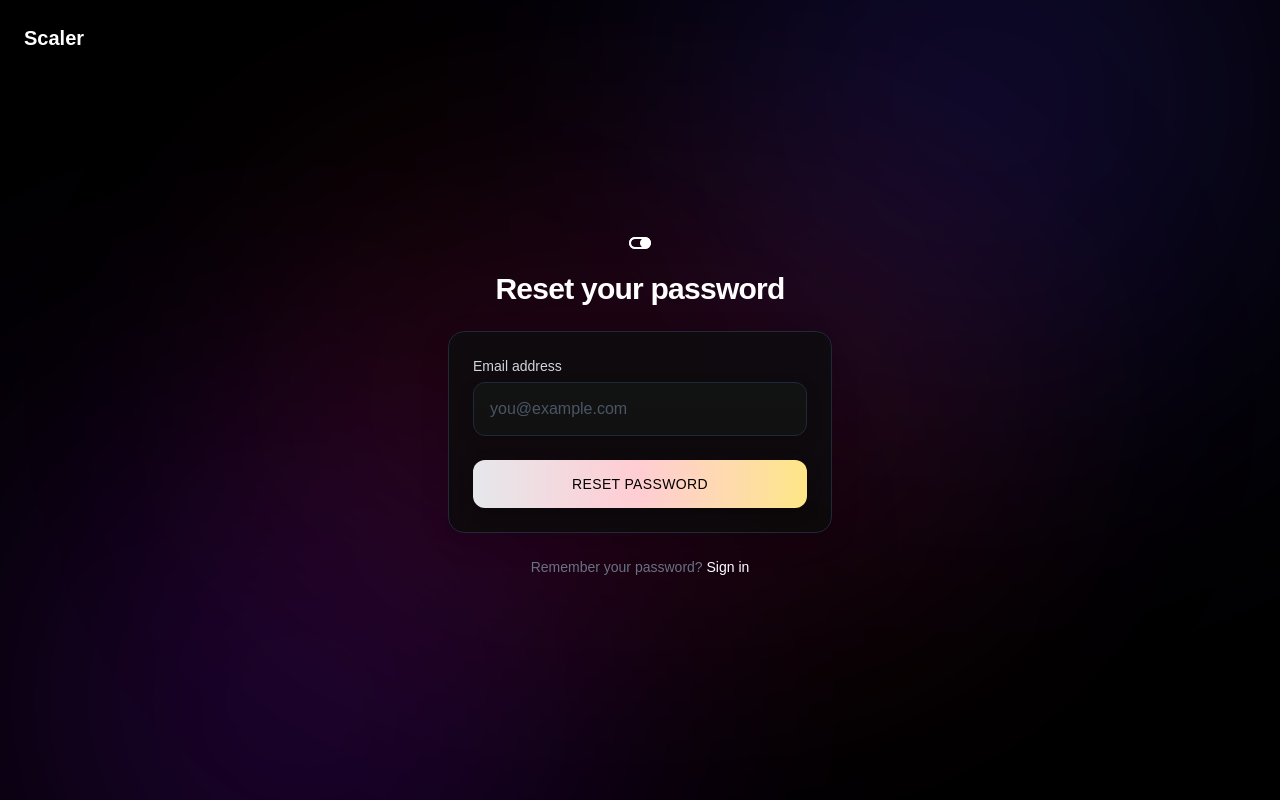
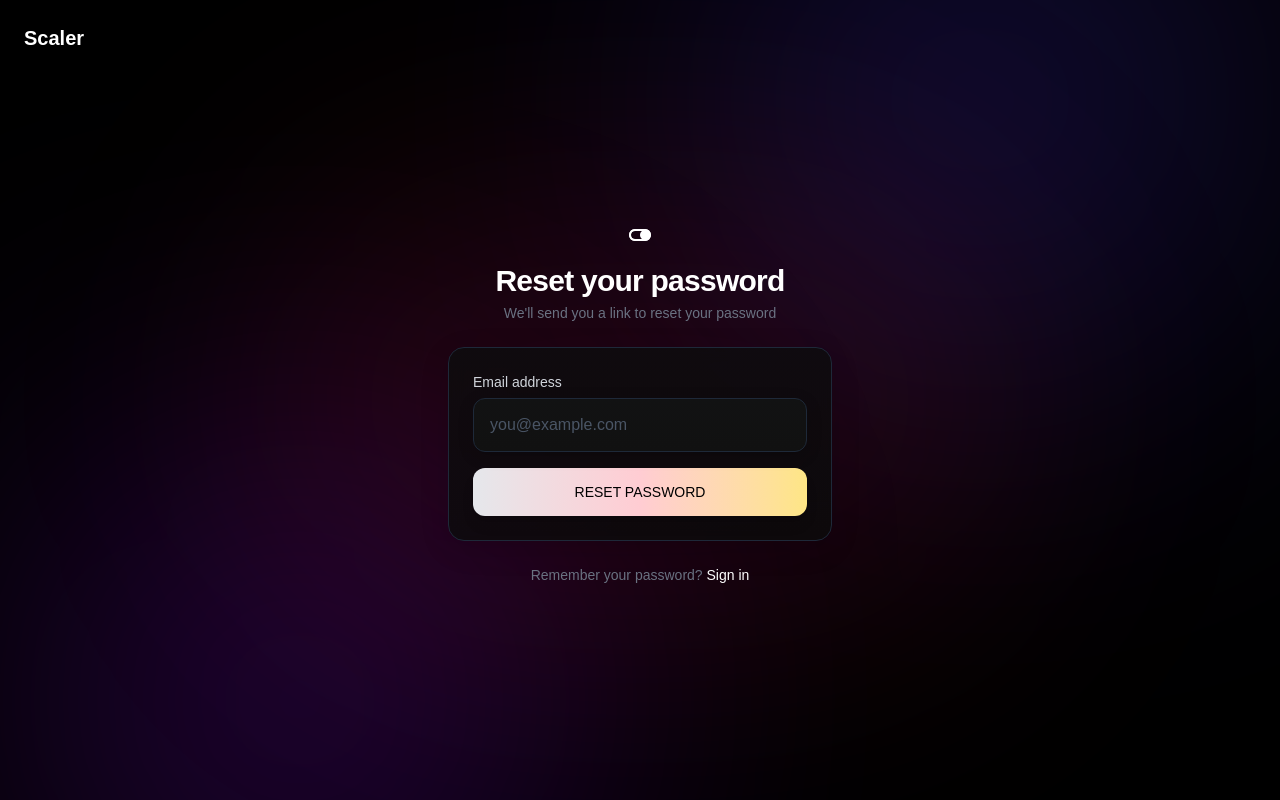
Before and after one commit to Scaler-Innovation-Labs/Scaler-Internal-Tools-Frontend, a Next.js app: page /forgot-password in a window 1280 px wide. Built offline with nearby package versions, Linux system fonts and the light colour scheme.

Commit message:
ui components for reusibilty and styling

```diff
--- a/src/app/(auth)/forgot-password/page.tsx
+++ b/src/app/(auth)/forgot-password/page.tsx
@@ -5,6 +5,8 @@ import Link from "next/link";
 import { useForm } from "react-hook-form";
 import { zodResolver } from "@hookform/resolvers/zod";
 import { z } from "zod";
+import { Input } from "@/components/ui/input";
+import { Button } from "@/components/ui/button";
 
 const forgotPasswordSchema = z.object({
   email: z.string().email("Please enter a valid email"),
@@ -56,6 +58,9 @@ export default function ForgotPasswordPage() {
 
       <div className="text-center mb-6">
         <h1 className="text-3xl font-bold tracking-tight">Reset your password</h1>
+        <p className="text-sm text-gray-500 mt-1">
+          We'll send you a link to reset your password
+        </p>
       </div>
 
       <div className="w-full max-w-sm bg-[#0c0c0c]/80 border border-gray-800 rounded-2xl backdrop-blur-sm shadow-[0_8px_30px_rgb(0,0,0,0.12)] p-6 relative overflow-hidden">
@@ -70,45 +75,34 @@ export default function ForgotPasswordPage() {
             </div>
             <h3 className="text-xl font-medium text-white">Check your email</h3>
             <p className="text-gray-400 text-center text-sm">
-              We&apos;ve sent you a password reset link. Please check your inbox.
+              We've sent you a password reset link. Please check your inbox.
             </p>
             <div className="w-full pt-4">
-              <Link
-                href="/login"
-                className="w-full block text-center py-3.5 font-medium rounded-xl transition-colors uppercase text-sm tracking-wide bg-gradient-to-r from-gray-200 via-rose-200 to-amber-200 hover:from-gray-100 hover:via-rose-100 hover:to-amber-100 text-black mt-2 shadow-[0_4px_15px_rgba(0,0,0,0.3)]"
-              >
-                BACK TO LOGIN
+              <Link href="/login" className="block w-full">
+                <Button fullWidth>
+                  BACK TO LOGIN
+                </Button>
               </Link>
             </div>
           </div>
         ) : (
           <form onSubmit={handleSubmit(onSubmit)} className="space-y-4 relative z-10">
-            <div>
-              <label htmlFor="email" className="block text-sm font-medium mb-1.5 text-gray-300">
-                Email address
-              </label>
-              <div className="bg-[#111111] border border-gray-800 rounded-xl overflow-hidden shadow-[0_4px_15px_rgba(0,0,0,0.2)] relative">
-                <input
-                  {...register("email")}
-                  type="email"
-                  id="email"
-                  placeholder="you@example.com"
-                  className="w-full px-4 py-3.5 bg-transparent text-white placeholder:text-gray-600 focus:outline-none z-10 relative"
-                />
-                <div className="absolute inset-0 bg-gradient-to-b from-gray-800/5 to-transparent pointer-events-none"></div>
-              </div>
-              {errors.email && (
-                <p className="text-red-500 text-sm mt-1">{errors.email.message}</p>
-              )}
-            </div>
+            <Input
+              {...register("email")}
+              id="email"
+              type="email"
+              label="Email address"
+              placeholder="you@example.com"
+              error={errors.email?.message}
+            />
 
-            <button
+            <Button
               type="submit"
-              disabled={isLoading}
-              className="w-full py-3.5 font-medium rounded-xl transition-colors uppercase text-sm tracking-wide bg-gradient-to-r from-gray-200 via-rose-200 to-amber-200 hover:from-gray-100 hover:via-rose-100 hover:to-amber-100 text-black disabled:opacity-70 mt-2 shadow-[0_4px_15px_rgba(0,0,0,0.3)]"
+              fullWidth
+              isLoading={isLoading}
             >
               {isLoading ? "Sending link..." : "RESET PASSWORD"}
-            </button>
+            </Button>
           </form>
         )}
       </div>
--- a/src/app/(auth)/login/page.tsx
+++ b/src/app/(auth)/login/page.tsx
@@ -5,7 +5,6 @@ import Link from "next/link";
 import { useForm } from "react-hook-form";
 import { zodResolver } from "@hookform/resolvers/zod";
 import { z } from "zod";
-import Image from "next/image";
 import { Input } from "@/components/ui/input";
 import { Button } from "@/components/ui/button";
 
@@ -68,24 +67,14 @@ export default function LoginPage() {
         <div className="absolute inset-0 bg-gradient-to-b from-gray-800/5 to-transparent pointer-events-none"></div>
 
         <form onSubmit={handleSubmit(onSubmit)} className="space-y-4 relative z-10">
-          <div>
-            <label htmlFor="email" className="block text-sm font-medium mb-1.5 text-gray-300">
-              Email address
-            </label>
-            <div className="bg-[#111111] border border-gray-800 rounded-xl overflow-hidden shadow-[0_4px_15px_rgba(0,0,0,0.2)] relative">
-              <input
+          <Input
             {...register("email")}
+            id="email"
             type="email"
-                id="email"
+            label="Email address"
             placeholder="you@example.com"
-                className="w-full px-4 py-3.5 bg-transparent text-white placeholder:text-gray-600 focus:outline-none z-10 relative"
+            error={errors.email?.message}
           />
-              <div className="absolute inset-0 bg-gradient-to-b from-gray-800/5 to-transparent pointer-events-none"></div>
-            </div>
-            {errors.email && (
-              <p className="text-red-500 text-sm mt-1">{errors.email.message}</p>
-            )}
-          </div>
 
           <div>
             <div className="flex items-center justify-between mb-1.5">
@@ -99,37 +88,32 @@ export default function LoginPage() {
                 Forgot password?
               </Link>
             </div>
-            <div className="bg-[#111111] border border-gray-800 rounded-xl overflow-hidden shadow-[0_4px_15px_rgba(0,0,0,0.2)] relative">
-              <input
+            <Input
               {...register("password")}
+              id="password"
               type="password"
-                id="password"
               placeholder="••••••••"
-                className="w-full px-4 py-3.5 bg-transparent text-white placeholder:text-gray-600 focus:outline-none z-10 relative"
+              error={errors.password?.message}
             />
-              <div className="absolute inset-0 bg-gradient-to-b from-gray-800/5 to-transparent pointer-events-none"></div>
-            </div>
-            {errors.password && (
-              <p className="text-red-500 text-sm mt-1">{errors.password.message}</p>
-            )}
           </div>
 
-          <button
+          <Button
             type="submit"
-            disabled={isLoading}
-            className="w-full py-3.5 font-medium rounded-xl transition-colors uppercase text-sm tracking-wide bg-gradient-to-r from-gray-200 via-rose-200 to-amber-200 hover:from-gray-100 hover:via-rose-100 hover:to-amber-100 text-black disabled:opacity-70 mt-2 shadow-[0_4px_15px_rgba(0,0,0,0.3)]"
+            fullWidth
+            isLoading={isLoading}
           >
             {isLoading ? "Signing in..." : "SIGN IN"}
-          </button>
+          </Button>
 
           <div className="relative flex items-center justify-center mt-2 mb-2">
             <div className="absolute border-t border-gray-800 w-full"></div>
             <div className="relative bg-[#0c0c0c] px-2 text-xs text-gray-500">OR</div>
           </div>
 
-          <button
+          <Button
             type="button"
-            className="w-full py-3.5 font-medium rounded-xl transition-colors flex items-center justify-center border border-gray-800 bg-[#111111] hover:bg-gray-900 text-white text-sm mt-2 shadow-[0_4px_15px_rgba(0,0,0,0.2)]"
+            variant="secondary"
+            fullWidth
           >
             <svg className="mr-2 h-5 w-5" aria-hidden="true" viewBox="0 0 24 24">
               <path
@@ -150,7 +134,7 @@ export default function LoginPage() {
               />
             </svg>
             Continue with Google
-          </button>
+          </Button>
         </form>
       </div>
 
--- a/src/app/(auth)/signup/page.tsx
+++ b/src/app/(auth)/signup/page.tsx
@@ -79,62 +79,32 @@ export default function SignupPage() {
         <div className="absolute inset-0 bg-gradient-to-b from-gray-800/5 to-transparent pointer-events-none"></div>
 
         <form onSubmit={handleSubmit(onSubmit)} className="space-y-4 relative z-10">
-          <div>
-            <label htmlFor="name" className="block text-sm font-medium mb-1.5 text-gray-300">
-              Full name
-            </label>
-            <div className="bg-[#111111] border border-gray-800 rounded-xl overflow-hidden shadow-[0_4px_15px_rgba(0,0,0,0.2)] relative">
-              <input
+          <Input
             {...register("name")}
+            id="name"
             type="text"
-                id="name"
+            label="Full name"
             placeholder="John Doe"
-                className="w-full px-4 py-3.5 bg-transparent text-white placeholder:text-gray-600 focus:outline-none z-10 relative"
+            error={errors.name?.message}
           />
-              <div className="absolute inset-0 bg-gradient-to-b from-gray-800/5 to-transparent pointer-events-none"></div>
-            </div>
-            {errors.name && (
-              <p className="text-red-500 text-sm mt-1">{errors.name.message}</p>
-            )}
-          </div>
 
-          <div>
-            <label htmlFor="email" className="block text-sm font-medium mb-1.5 text-gray-300">
-              Email address
-            </label>
-            <div className="bg-[#111111] border border-gray-800 rounded-xl overflow-hidden shadow-[0_4px_15px_rgba(0,0,0,0.2)] relative">
-              <input
+          <Input
             {...register("email")}
+            id="email"
             type="email"
-                id="email"
+            label="Email address"
             placeholder="you@example.com"
-                className="w-full px-4 py-3.5 bg-transparent text-white placeholder:text-gray-600 focus:outline-none z-10 relative"
+            error={errors.email?.message}
           />
-              <div className="absolute inset-0 bg-gradient-to-b from-gray-800/5 to-transparent pointer-events-none"></div>
-            </div>
-            {errors.email && (
-              <p className="text-red-500 text-sm mt-1">{errors.email.message}</p>
-            )}
-          </div>
 
-          <div>
-            <label htmlFor="password" className="block text-sm font-medium mb-1.5 text-gray-300">
-              Password
-            </label>
-            <div className="bg-[#111111] border border-gray-800 rounded-xl overflow-hidden shadow-[0_4px_15px_rgba(0,0,0,0.2)] relative">
-              <input
+          <Input
             {...register("password")}
+            id="password"
             type="password"
-                id="password"
+            label="Password"
             placeholder="••••••••"
-                className="w-full px-4 py-3.5 bg-transparent text-white placeholder:text-gray-600 focus:outline-none z-10 relative"
+            error={errors.password?.message}
           />
-              <div className="absolute inset-0 bg-gradient-to-b from-gray-800/5 to-transparent pointer-events-none"></div>
-            </div>
-            {errors.password && (
-              <p className="text-red-500 text-sm mt-1">{errors.password.message}</p>
-            )}
-          </div>
 
           <div className="flex items-center mt-1">
             <input
@@ -148,22 +118,23 @@ export default function SignupPage() {
             </label>
           </div>
 
-          <button
+          <Button
             type="submit"
-            disabled={isLoading}
-            className="w-full py-3.5 font-medium rounded-xl transition-colors uppercase text-sm tracking-wide bg-gradient-to-r from-gray-200 via-rose-200 to-amber-200 hover:from-gray-100 hover:via-rose-100 hover:to-amber-100 text-black disabled:opacity-70 mt-2 shadow-[0_4px_15px_rgba(0,0,0,0.3)]"
+            fullWidth
+            isLoading={isLoading}
           >
             {isLoading ? "Creating account..." : "SIGN UP"}
-          </button>
+          </Button>
 
           <div className="relative flex items-center justify-center mt-2 mb-2">
             <div className="absolute border-t border-gray-800 w-full"></div>
             <div className="relative bg-[#0c0c0c] px-2 text-xs text-gray-500">OR</div>
           </div>
 
-          <button
+          <Button
             type="button"
-            className="w-full py-3.5 font-medium rounded-xl transition-colors flex items-center justify-center border border-gray-800 bg-[#111111] hover:bg-gray-900 text-white text-sm mt-2 shadow-[0_4px_15px_rgba(0,0,0,0.2)]"
+            variant="secondary"
+            fullWidth
           >
             <svg className="mr-2 h-5 w-5" aria-hidden="true" viewBox="0 0 24 24">
               <path
@@ -184,7 +155,7 @@ export default function SignupPage() {
               />
             </svg>
             Continue with Google
-          </button>
+          </Button>
         </form>
       </div>
 
--- /dev/null
+++ b/src/components/ui/button.tsx
@@ -0,0 +1,64 @@
+import React from "react";
+
+interface ButtonProps extends React.ButtonHTMLAttributes<HTMLButtonElement> {
+  variant?: "primary" | "secondary" | "outline" | "ghost";
+  size?: "sm" | "md" | "lg";
+  isLoading?: boolean;
+  fullWidth?: boolean;
+}
+
+export const Button = React.forwardRef<HTMLButtonElement, ButtonProps>(
+  (
+    {
+      children,
+      className = "",
+      variant = "primary",
+      size = "md",
+      isLoading = false,
+      fullWidth = false,
+      disabled,
+      ...props
+    },
+    ref
+  ) => {
+    const baseStyles = "font-medium rounded-xl transition-all";
+
+    const variantStyles = {
+      primary: "bg-gradient-to-r from-gray-200 via-rose-200 to-amber-200 hover:opacity-90 text-black shadow-lg",
+      secondary: "border border-gray-800 bg-[#111111] hover:bg-gray-900 text-white",
+      outline: "border border-gray-700 hover:bg-gray-800/20 text-white",
+      ghost: "hover:bg-gray-800/30 text-white",
+    };
+
+    const sizeStyles = {
+      sm: "text-xs py-2 px-3",
+      md: "text-sm py-3.5 px-4",
+      lg: "text-base py-4 px-6",
+    };
+
+    const widthStyles = fullWidth ? "w-full" : "";
+
+    return (
+      <button
+        ref={ref}
+        className={`${baseStyles} ${variantStyles[variant]} ${sizeStyles[size]} ${widthStyles} ${disabled || isLoading ? "opacity-70 cursor-not-allowed" : ""} ${className}`}
+        disabled={disabled || isLoading}
+        {...props}
+      >
+        {isLoading ? (
+          <div className="flex items-center justify-center">
+            <svg className="animate-spin -ml-1 mr-2 h-4 w-4 text-current" xmlns="http://www.w3.org/2000/svg" fill="none" viewBox="0 0 24 24">
+              <circle className="opacity-25" cx="12" cy="12" r="10" stroke="currentColor" strokeWidth="4"></circle>
+              <path className="opacity-75" fill="currentColor" d="M4 12a8 8 0 018-8V0C5.373 0 0 5.373 0 12h4zm2 5.291A7.962 7.962 0 014 12H0c0 3.042 1.135 5.824 3 7.938l3-2.647z"></path>
+            </svg>
+            {children}
+          </div>
+        ) : (
+          children
+        )}
+      </button>
+    );
+  }
+);
+
+Button.displayName = "Button";
--- /dev/null
+++ b/src/components/ui/input.tsx
@@ -0,0 +1,35 @@
+import React from "react";
+
+interface InputProps extends React.InputHTMLAttributes<HTMLInputElement> {
+  label?: string;
+  error?: string;
+  fullWidth?: boolean;
+}
+
+export const Input = React.forwardRef<HTMLInputElement, InputProps>(
+  ({ className = "", label, error, fullWidth = true, ...props }, ref) => {
+    return (
+      <div className={`${fullWidth ? "w-full" : ""}`}>
+        {label && (
+          <label
+            htmlFor={props.id}
+            className="block text-sm font-medium mb-1.5 text-gray-300"
+          >
+            {label}
+          </label>
+        )}
+        <div className="bg-[#111111] border border-gray-800 rounded-xl overflow-hidden shadow-[0_4px_15px_rgba(0,0,0,0.2)] relative">
+          <input
+            ref={ref}
+            className={`w-full px-4 py-3.5 bg-transparent text-white placeholder:text-gray-600 focus:outline-none z-10 relative ${className}`}
+            {...props}
+          />
+          <div className="absolute inset-0 bg-gradient-to-b from-gray-800/5 to-transparent pointer-events-none"></div>
+        </div>
+        {error && <p className="text-red-500 text-sm mt-1">{error}</p>}
+      </div>
+    );
+  }
+);
+
+Input.displayName = "Input";
```
Lines whose indentation alone changed are shown as unchanged.
